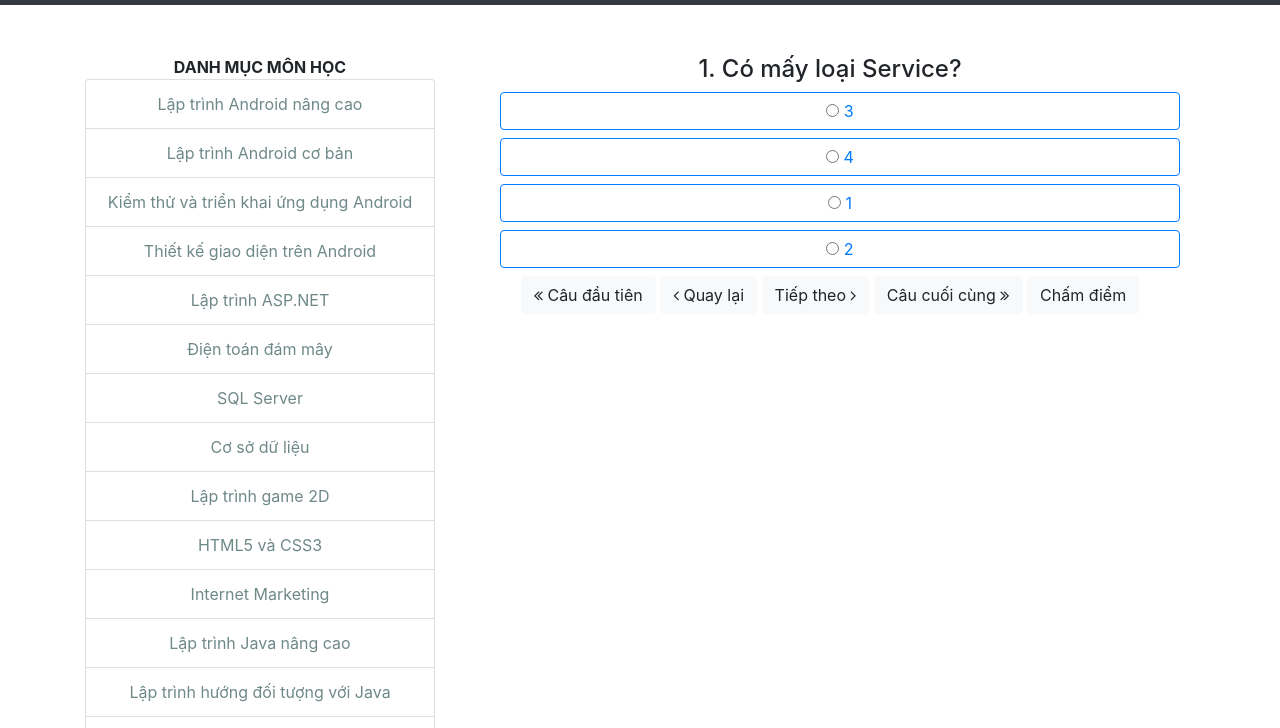
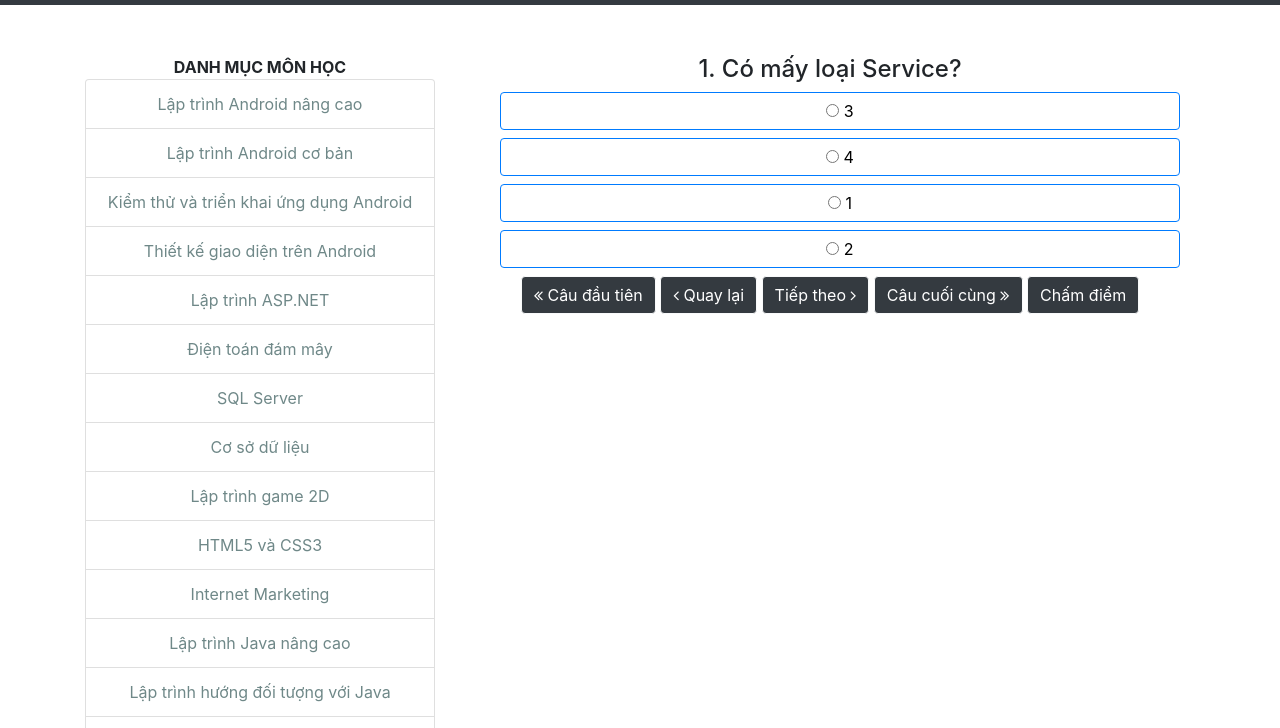
Before and after one commit to MinhTran1997/BaiTapTracNghiem, a plain HTML site: page TestExam.html in a window 1280 px wide. Shown: the part 51-779 px from the top of the page. Drawn offline with nearby package versions, Linux system fonts and the light colour scheme.

Commit message:
sua TestExam

```diff
--- a/TestExam.html
+++ b/TestExam.html
@@ -22,6 +22,10 @@
     <link rel="stylesheet" href="https://cdnjs.cloudflare.com/ajax/libs/font-awesome/4.7.0/css/font-awesome.min.css">
     <script src="vendor/jquery/jquery.slim.min.js"></script>
     <script src="vendorlogin/bootstrap/js/popper.min.js"></script>
+    <link rel="stylesheet" href="https://maxcdn.bootstrapcdn.com/bootstrap/4.3.1/css/bootstrap.min.css">
+    <script src="https://ajax.googleapis.com/ajax/libs/jquery/3.4.1/jquery.min.js"></script>
+    <script src="https://cdnjs.cloudflare.com/ajax/libs/popper.js/1.14.7/umd/popper.min.js"></script>
+    <script src="https://maxcdn.bootstrapcdn.com/bootstrap/4.3.1/js/bootstrap.min.js"></script>
 
 </head>
 
@@ -193,7 +197,7 @@
 
                             <div class="form-check" data-toggle="buttons">
                                 <label class="btn btn-outline-primary col-sm-8" ng-repeat="option in q.Answers"
-                                    style="max-width: 100%">
+                                    style="max-width: 100%; background-color: white; color: black">
                                     <input type="radio" name="{{q.Id}}" ng-value="option.Id" ng-model="$parent.myChoice"
                                         ng-change="checkAnswer(myChoice)">
                                     {{option.Text}}
@@ -201,15 +205,15 @@
                                 </label>
                             </div>
 
-                            <button type="button" class="btn btn-light" ng-click="first()"><i
+                            <button type="button" class="btn btn-light bg-dark text-white" ng-click="first()"><i
                                     class="fa fa-angle-double-left"></i> Câu đầu tiên</button>
-                            <button type="button" class="btn btn-light" ng-click="prev()"><i
+                            <button type="button" class="btn btn-light bg-dark text-white" ng-click="prev()"><i
                                     class="fa fa-angle-left"></i> Quay lại</button>
-                            <button type="button" class="btn btn-light" ng-click="next()">Tiếp theo <i
+                            <button type="button" class="btn btn-light bg-dark text-white" ng-click="next()">Tiếp theo <i
                                     class="fa fa-angle-right"></i></button>
-                            <button type="button" class="btn btn-light" ng-click="last()">Câu cuối cùng <i
+                            <button type="button" class="btn btn-light bg-dark text-white" ng-click="last()">Câu cuối cùng <i
                                     class="fa fa-angle-double-right"></i></button>
-                            <button type="submit" class="btn btn-light" ng-click="myScore=true; mark()">Chấm điểm</button>
+                            <button type="submit" class="btn btn-light bg-dark text-white" ng-click="myScore=true; mark()">Chấm điểm</button>
 
 
                             <!--<p>current value: {{myChoice}}</p>
```
